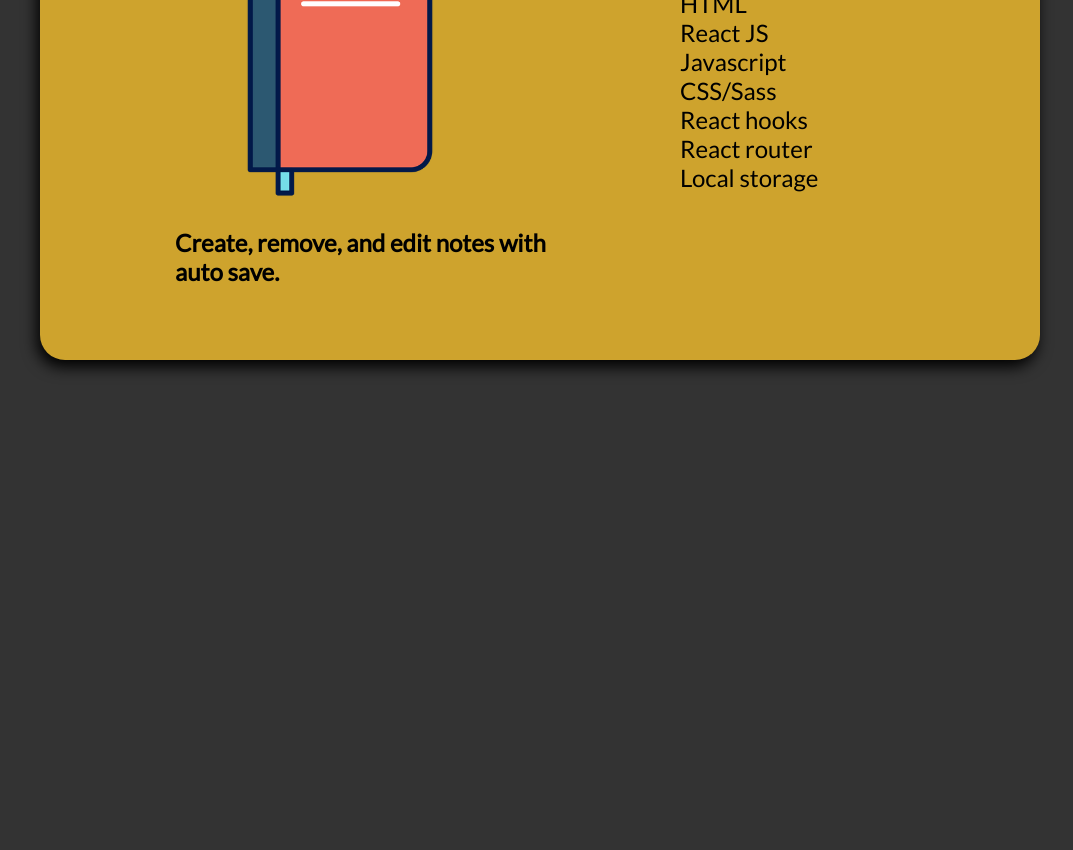
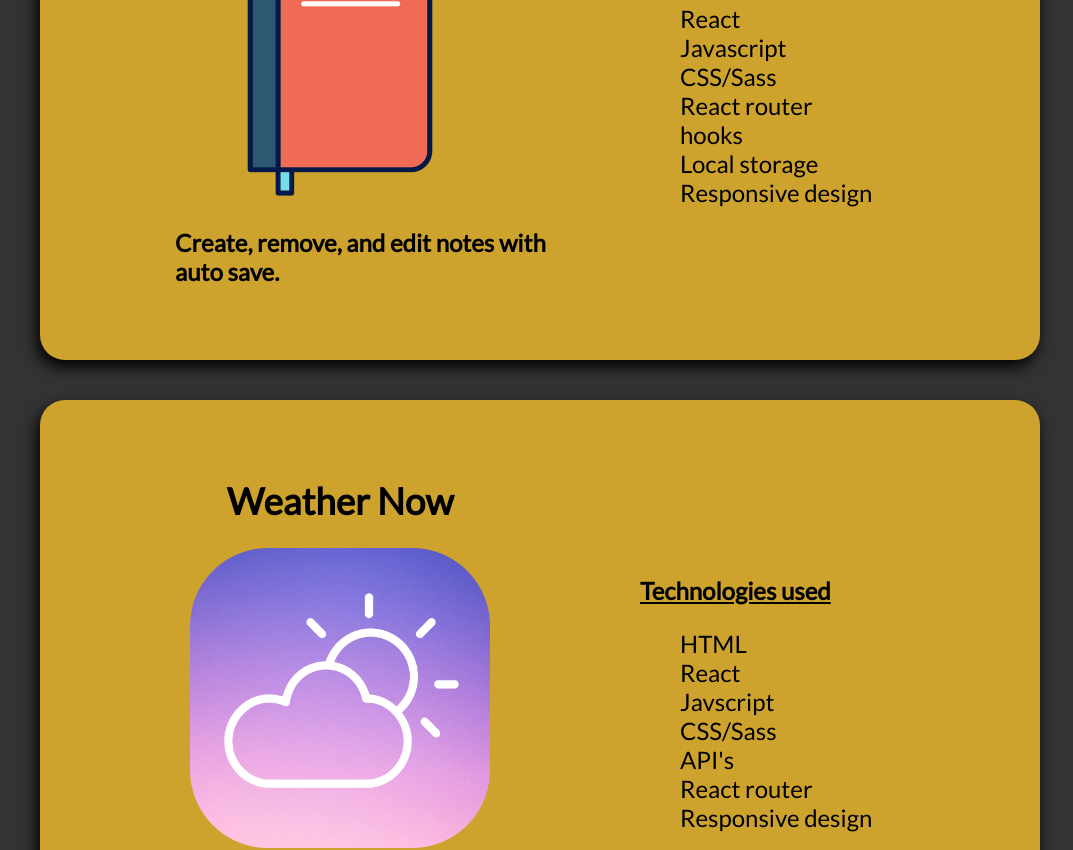
Before and after one commit to Mafesto8798/Portfolio, a React (Create React App) app: page /projects in a window 1280 px wide. Shown: the part 1080-1930 px from the top of the page, without its empty margins (100-1173 px from the left). Before the commit the page ends 1640 px from the top, so only its background shows below. Built offline with nearby package versions, Linux system fonts and the light colour scheme.

Commit message:
added weather app

```diff
--- a/src/Components/Home.jsx
+++ b/src/Components/Home.jsx
@@ -4,9 +4,10 @@ export default function Home() {
     return (
         <div className="homepage">
             <div className="profile-container">
-                <h1>Kenny Chavarriaga - Front End Developer</h1>
-                <p>Being a software developer has been my interest in career since grade school, now it's' a part of my everyday life. I learn new things constantly,
-                    and developed a passion for solving problems in the world of software. I am looking to pursue my dream and to bring my skills to the test, so that I can put 100% of my focus and passion into the work I do.  </p>
+                <h2>Kenny Chavarriaga - Front End Developer</h2>
+                <p>I am a self-taught developer from Rhode Island. I love creating new user interfaces and see how far I can stretch my skills in the unlimited world of coding. My other passions
+                    include playing bass, sculpting, and cooking.
+                </p>
             </div>
             <section className="bio">
                 <div className="languages">
--- a/src/Components/Projects.jsx
+++ b/src/Components/Projects.jsx
@@ -7,25 +7,38 @@ const projects = [
         desc:"Login or create an account and search for Animal Crossing villagers as well as get to know them.",
         tech:[
             "HTML",
-            "React JS",
-            "API's",
+            "React",
             "Javascript",
             "CSS/Sass",
+            "API's",
             "React router",
-            "React hooks",
-            "User authentication"
+            "hooks",
+            "User authentication",
+            "Responsive design"
         ]},
     {id:uuidv4(),image:"notepad.png",link:"https://notes-journal.herokuapp.com",title:"My Notes",
         desc:"Create, remove, and edit notes with auto save." ,
         tech:[
             "HTML",
-            "React JS",
+            "React",
             "Javascript",
             "CSS/Sass",
-            "React hooks",
             "React router",
-            "Local storage"
-        ]}
+            "hooks",
+            "Local storage",
+            "Responsive design"
+        ]},
+        {id:uuidv4(),image:"icon.png",link:"https://weather-forecast-now.herokuapp.com",title:"Weather Now",desc:"Search for current weather, including a 3 day 24HR forecast.",
+        tech:[
+            "HTML",
+            "React",
+            "Javscript",
+            "CSS/Sass",
+            "API's",
+            "React router",
+            "Responsive design"
+        ]
+    }
 ]
 
 export default function Projects() {
```
Also changed, not shown: public/icon.png (added).
